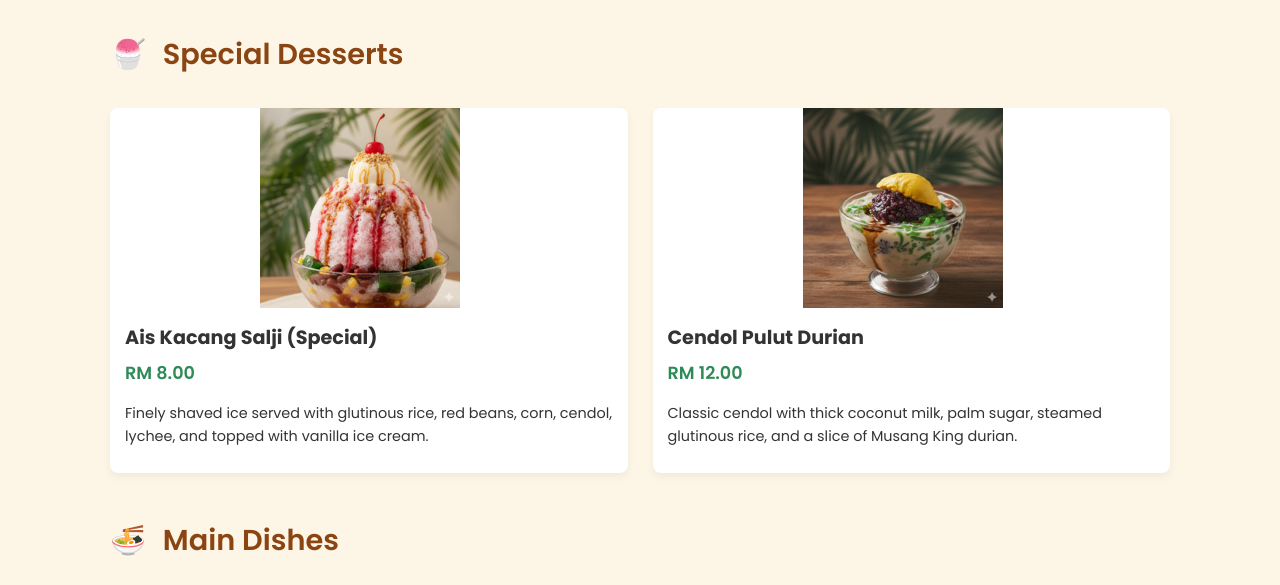
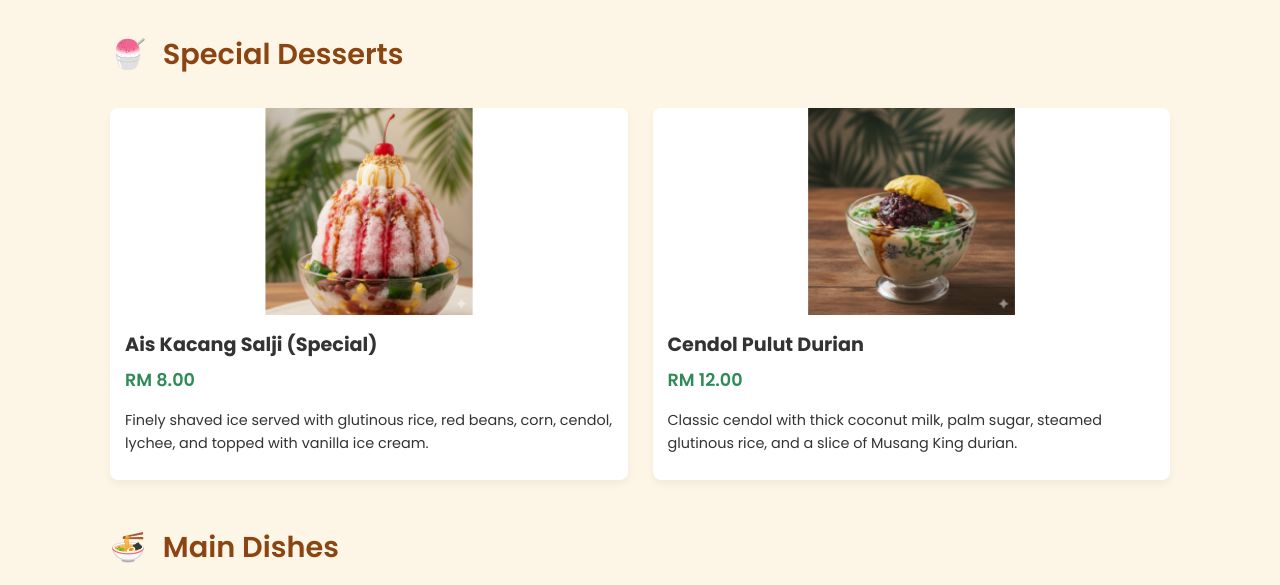
Before and after one commit to eryky211/dpohon, a plain HTML site: page menu.html in a window 1280 px wide. Shown: the part 215-800 px from the top of the page. Drawn offline with Linux system fonts and the light colour scheme.

Commit message:
Update menu.html

```diff
--- a/menu.html
+++ b/menu.html
@@ -40,13 +40,13 @@
                     <h3><span class="category-icon">🍧</span> Special Desserts</h3>
                     <div class="menu-card-container">
                         <div class="menu-item-card">
-                            <img src="images/ais kacang salji.png" alt="Ais Kacang Salji" width="500" height="200">
+                            <img src="images/ais kacang salji.png" alt="Ais Kacang Salji">
                             <h4>Ais Kacang Salji (Special)</h4>
                             <p class="menu-price">RM 8.00</p>
                             <p class="menu-description">Finely shaved ice served with glutinous rice, red beans, corn, cendol, lychee, and topped with vanilla ice cream.</p>
                         </div>
                         <div class="menu-item-card">
-                            <img src="images/cendol pulut durian.png" alt="Cendol Pulut Durian" width="500" height="200">
+                            <img src="images/cendol pulut durian.png" alt="Cendol Pulut Durian">
                             <h4>Cendol Pulut Durian</h4>
                             <p class="menu-price">RM 12.00</p>
                             <p class="menu-description">Classic cendol with thick coconut milk, palm sugar, steamed glutinous rice, and a slice of Musang King durian.</p>
```
